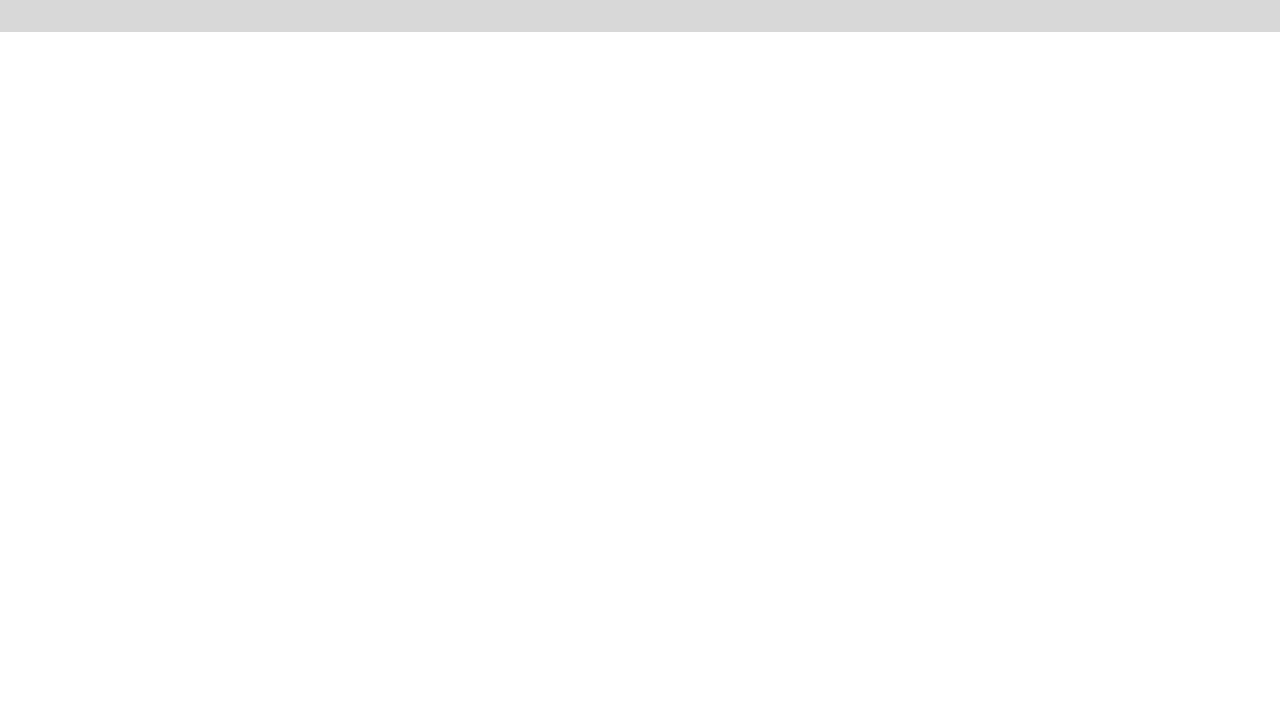
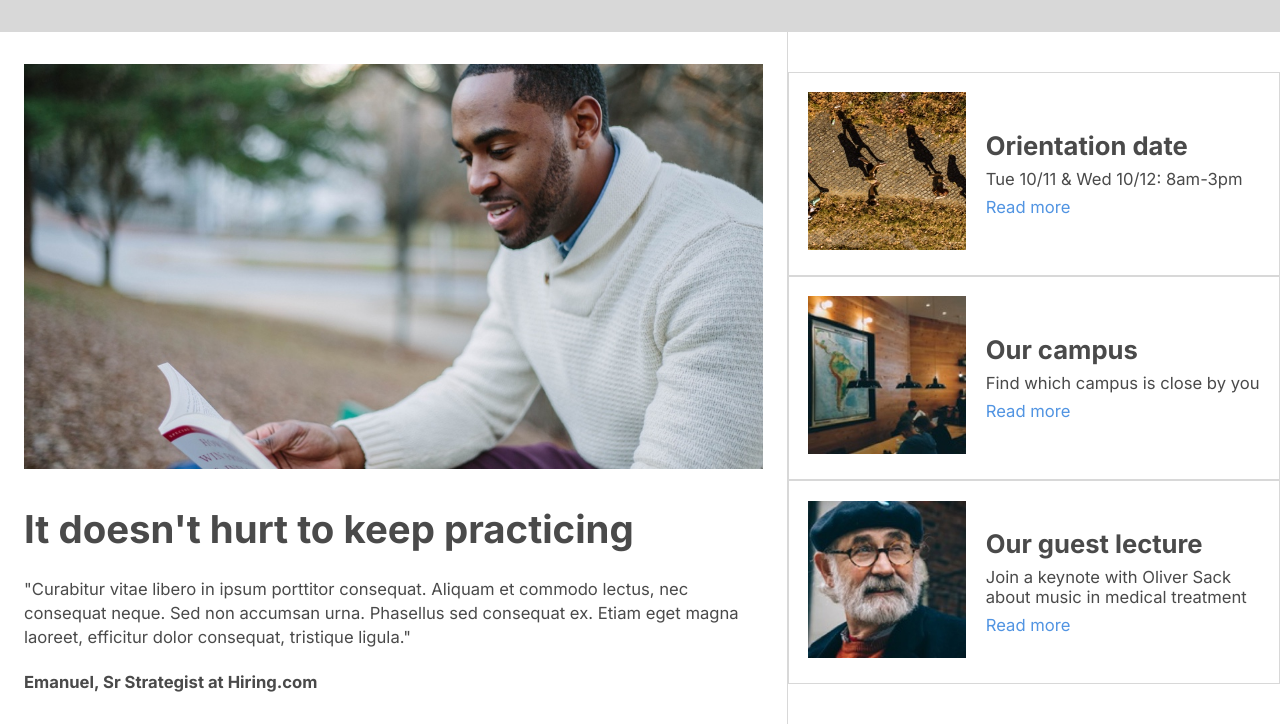
Before and after one commit to Fr1edShrimp/ColmarAcademy, a plain HTML site: page index.html in a window 1280 px wide. Shown: the part 664-1388 px from the top of the page. Before the commit the page ends 800 px from the top, so only its background shows below. Drawn offline with Linux system fonts and the light colour scheme.

Commit message:
Add information section

```diff
--- a/index.html
+++ b/index.html
@@ -10,7 +10,6 @@
       <link href="https://fonts.googleapis.com/css2?family=Inter:ital,opsz,wght@0,14..32,100..900;1,14..32,100..900&display=swap" rel="stylesheet">
     </head>
     <body>
-      <header>
       <nav>
             <div class="logo"><img src="resources\images\ic-logo.svg"><p><b>COLMAR</b>ACADEMY</p></div>
             <ul>
@@ -20,14 +19,53 @@
                 <li><a href="">Sign in</a></li>
             </ul>
       </nav>
-        <div class="start-here">
+      <section class="start-here">
           <img src="resources\images\banner.jpg">
           <div class="text">
             <h1>Learn something new everyday</h1>
             <p>Lorem ipsum dolor sit amet,<br> consectetur adipiscing elit.</p>
             <a href="">Start here</a>
           </div>
+        </section>
+        <section class="info">
+          <div class="main-info">
+            <img src="resources\images\information-main.jpg">
+            <h1>It doesn't hurt to keep practicing</h1>
+            <p>"Curabitur vitae libero in ipsum porttitor consequat. Aliquam et commodo lectus, nec consequat neque. Sed non accumsan urna. Phasellus sed consequat ex. Etiam eget magna laoreet, efficitur dolor consequat, tristique ligula."</p>
+            <b>Emanuel, Sr Strategist at Hiring.com</b>
           </div>
-      </header>
+          <div class="tiny-container">
+            <div class="tiny">
+              <div class="img-cont">
+                <img src="resources\images\information-orientation.jpg">
+              </div>
+              <div class="text">
+                <h2>Orientation date</h2>
+                <p>Tue 10/11 & Wed 10/12: 8am-3pm</p>
+                <a href="">Read more</a>
+              </div>
+            </div>
+            <div class="tiny">
+              <div class="img-cont">
+                <img src="resources\images\information-campus.jpg">
+              </div>
+              <div class="text">
+                <h2>Our campus</h2>
+                <p>Find which campus is close by you</p>
+                <a href="">Read more</a>
+              </div>
+            </div>
+            <div class="tiny">
+              <div class="img-cont">
+                <img src="resources\images\information-guest-lecture.jpg">
+              </div>
+              <div class="text">
+                <h2>Our guest lecture</h2>
+                <p>Join a keynote with Oliver Sack about music in medical treatment</p>
+                <a href="">Read more</a>
+              </div>
+            </div>
+          </div>
+        </section>
     </body>
 </html>
--- a/resources/css/style.css
+++ b/resources/css/style.css
@@ -95,3 +95,86 @@ li > a {
     width: 60%;
     margin: 0 4%;
 }
+
+/* Information section */
+
+.info {
+    display: flex;
+    align-items: center;
+}
+
+.main-info {
+    width: 60%;
+    padding: 0 24px;
+    border-right: 1px solid rgb(216, 216, 216);
+}
+
+.main-info img {
+    padding: 32px 0;
+    width: 100%;
+}
+
+.main-info h1 {
+    font-size: 3vw;
+    padding-bottom: 24px;
+}
+
+.main-info p {
+    font-size: 1.3vw;
+}
+
+.main-info b {
+    display: block;
+    font-size: 1.3vw;
+    padding: 24px 0 32px 0;
+}
+
+.tiny-container {
+    display: flex;
+    flex-direction: column;
+    width: 40%;
+}
+
+.tiny {
+    display: flex;
+    border: 1px solid rgb(216, 216, 216);
+}
+
+.tiny {
+    display: flex;
+    border: 1px solid rgb(216, 216, 216);
+}
+
+.tiny:hover {
+    background-color: rgb(216, 216, 216);
+}
+
+.img-cont {
+    width: 35%;
+    height: auto;
+    padding: 4%;
+}
+
+.tiny img {
+    width: 100%;
+    height: auto;
+}
+
+.tiny .text {
+    width: 65%;
+}
+
+.tiny .text h2 {
+    font-size: 2vw;
+}
+
+.tiny .text p {
+    padding: 8px 0;
+    font-size: 1.3vw;
+}
+
+.tiny .text a {
+    text-decoration: none;
+    color: rgb(81, 148, 226);
+    font-size: 1.3vw;
+}
```
Lines whose indentation alone changed are shown as unchanged.
